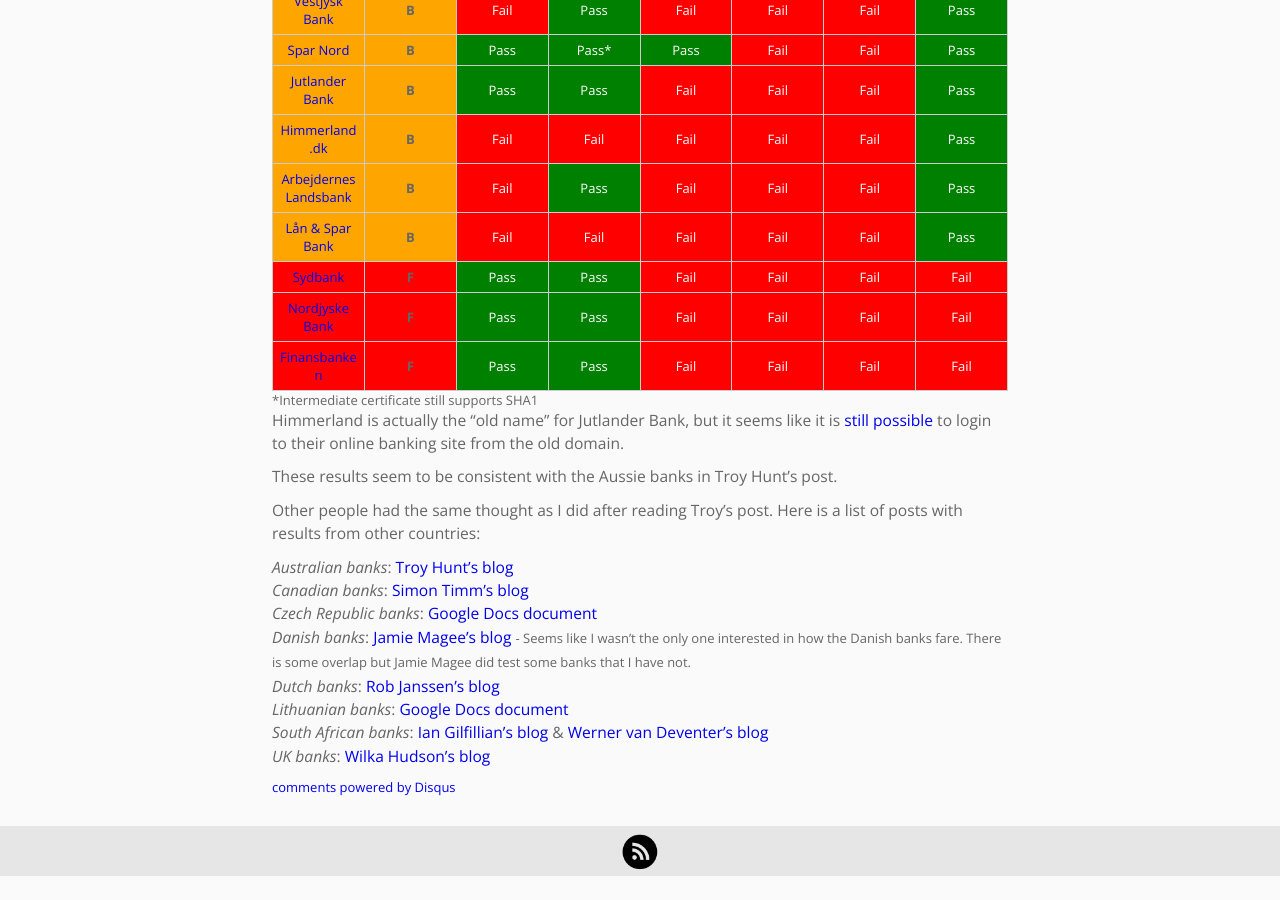
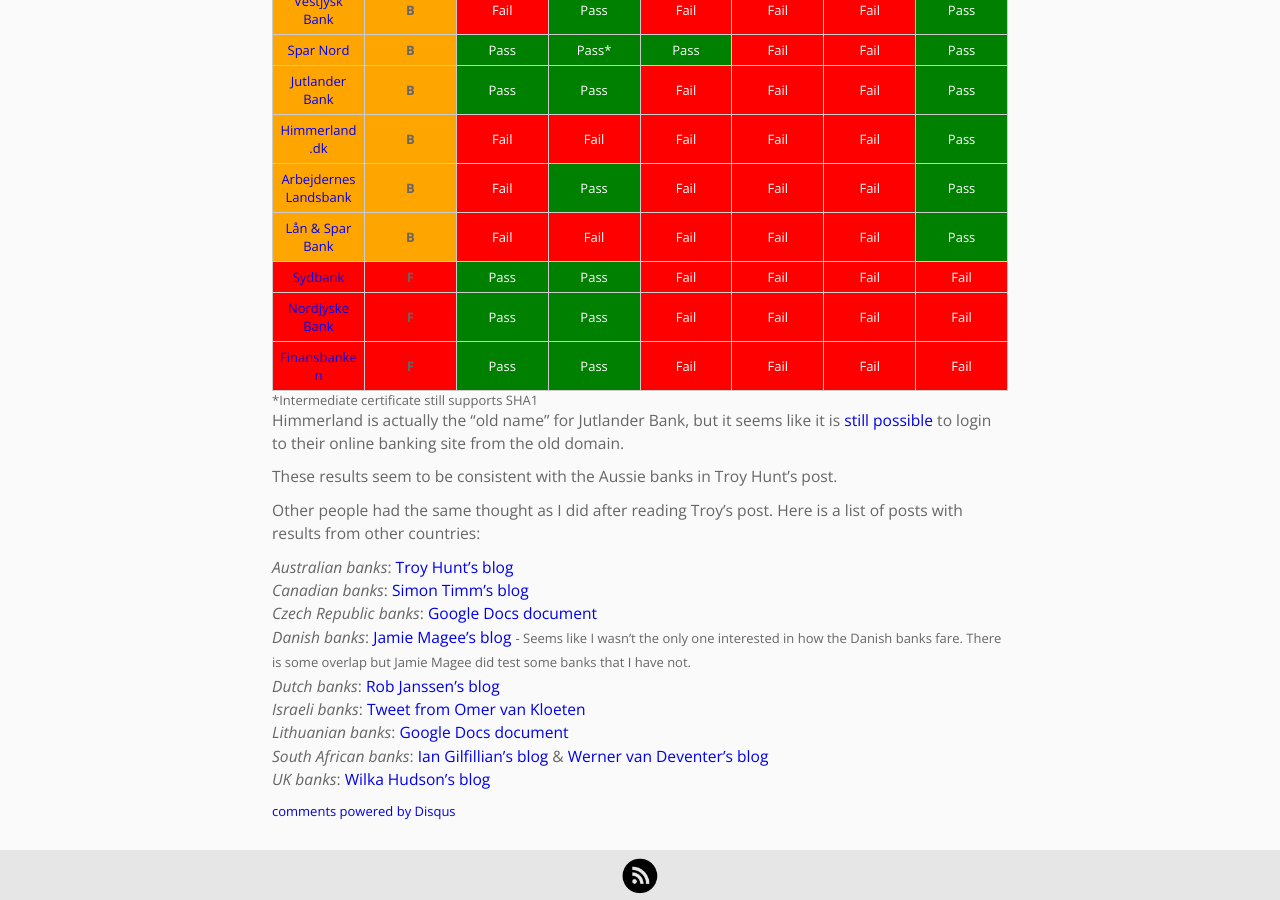
Before and after one commit to M-AV/M-AV.github.io, a Jekyll site: the page built from _posts/2015-05-06-Bank-Grade-Security-Danish-Edition.md, in a window 1280 px wide and 900 px high, scrolled down 664 px. Built offline with Jekyll 4.4.1, drawn with Linux system fonts in a browser that asks for light colours; Markdown is read by kramdown in place of the engine named in the settings; comment, search, counter and statistics services are not loaded; before the commit the page ends 1540 px from its top, so only the background shows below that.

Commit message:
Added Israelie banks

```diff
--- a/_posts/2015-05-06-Bank-Grade-Security-Danish-Edition.md
+++ b/_posts/2015-05-06-Bank-Grade-Security-Danish-Edition.md
@@ -144,6 +144,7 @@ Other people had the same thought as I did after reading Troy's post. Here is a
 *Danish banks*: [Jamie Magee's blog][JamieM]
  <small>- Seems like I wasn't the only one interested in how the Danish banks fare. There is some overlap but Jamie Magee did test some banks that I have not.  </small>
 *Dutch banks*: [Rob Janssen's blog][Dutch]
+*Israeli banks*: [Tweet from Omer van Kloeten][IsraeliTweet]
 *Lithuanian banks*: [Google Docs document][Lithuanian]
 *South African banks*: [Ian Gilfillian's blog][IanG] & [Werner van Deventer's blog][BrutalDev]
 *UK banks*: [Wilka Hudson's blog][MagneticMonkey]
@@ -167,6 +168,7 @@ Other people had the same thought as I did after reading Troy's post. Here is a
 [Lithuanian]: https://docs.google.com/spreadsheets/d/1ggl-WkbnI3-zd3Rs4SkPIQnUt1I4Vg4vhRL_FQwC7us/edit#gid=0 "Banks in Lithuania"
 [BrutalDev]: https://brutaldev.com/post/bank-grade-security---south-african-bank-edition "Brutal Developer - Bank Grade Security - South African bank edition"
 [SimonOnline]: http://blog.simontimms.com/2015/05/09/do-you-really-want-bank-grade-security-in-your-ssl/ "Simon Online - Do you really want "bank grade" security in your SSL? Canadian edition"
+[IsraeliTweet]: https://twitter.com/omervk/status/598957807862292482 "Twitter - Omer van Kloeten: On the heels of.."
 
 [VB]: https://www.ssllabs.com/ssltest/analyze.html?d=vestjyskbank.dk "SSLLabs - Vestjyskbank.dk"
 [DB]: https://www.ssllabs.com/ssltest/analyze.html?d=https%3A%2F%2Fwww.danskebank.dk "SSLLabs - www.danskebank.dk"
```
